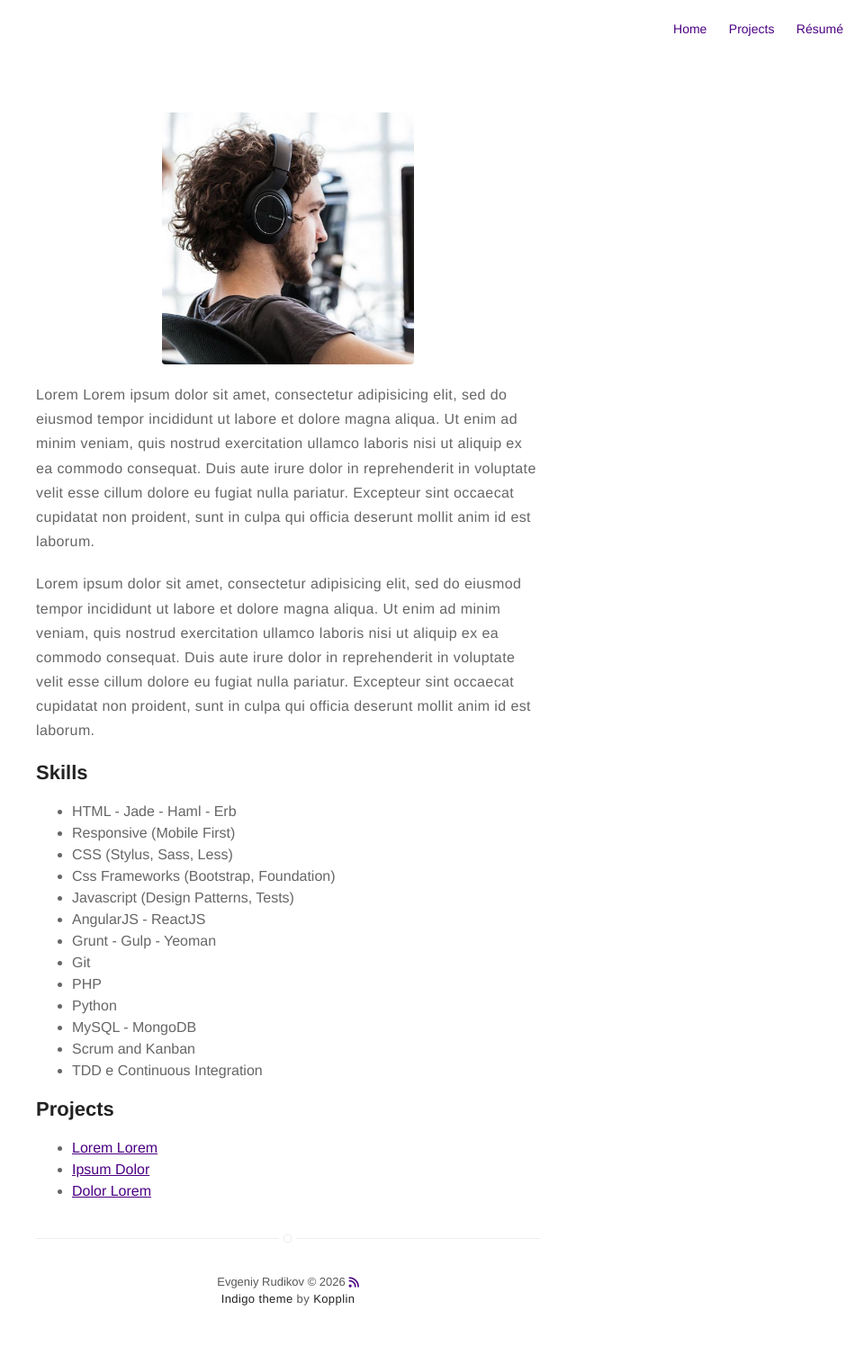
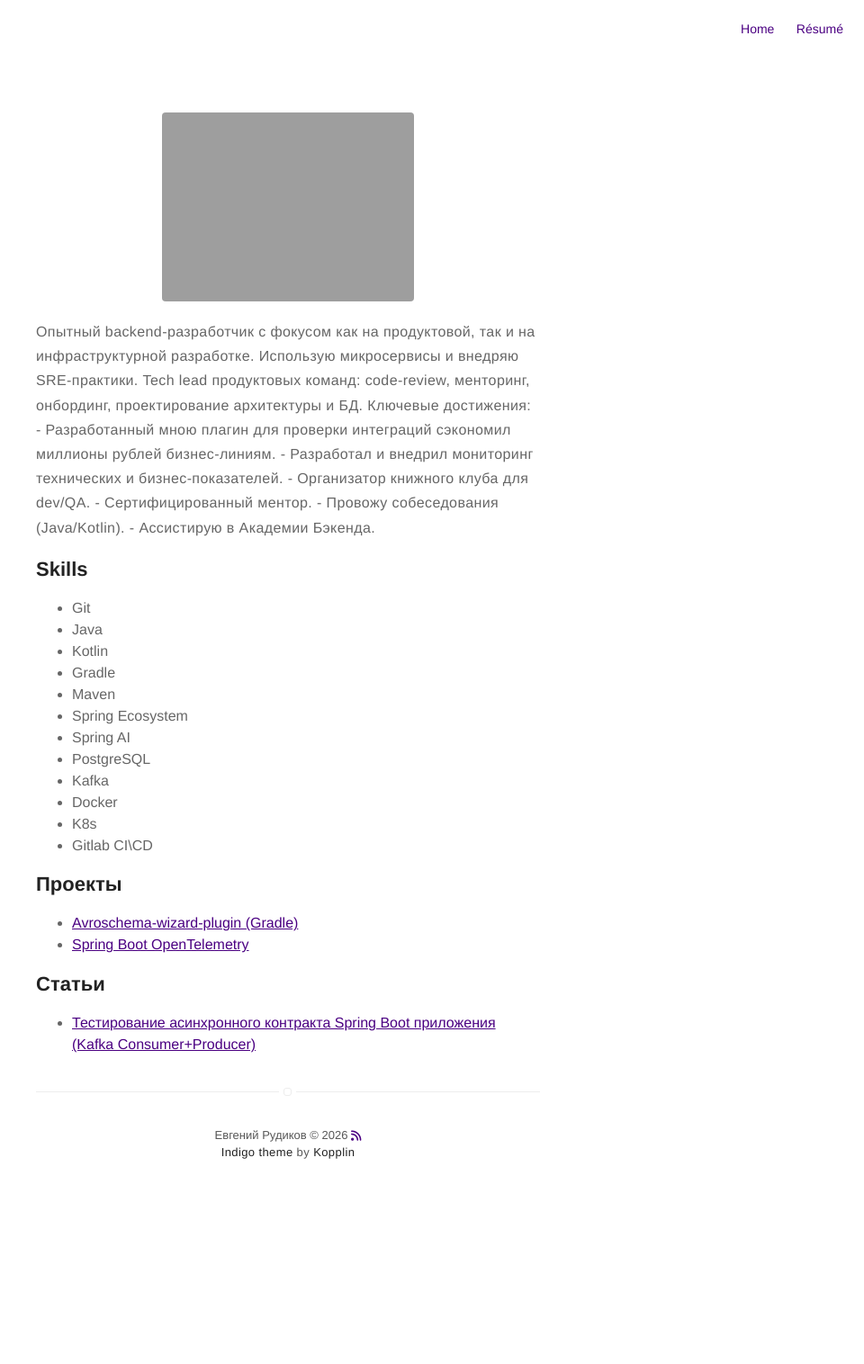
Before and after one commit to rudikone/rudikone.github.io, a Jekyll site: the page built from about.md, in a window 1280 px wide. Shown: the whole page at 90% size, without its empty margins (320-1280 px from the left). Built offline with Jekyll 4.4.1, drawn with Linux system fonts in a browser that asks for light colours; nearby versions of some CDN libraries; after the commit the page ends 1352 px from its top, so only the background shows below that.

Commit message:
Fix template

```diff
--- a/_config.yml
+++ b/_config.yml
@@ -1,11 +1,11 @@
 # main text of home
-title: Evgeniy Rudikov
+title: Евгений Рудиков
 bio: In Kotlin we trust
 
 # if it's an external image, update below for true
 # better with square images
 external-image: false
-picture: assets/images/profile.jpg
+picture: assets/images/profile2.jpg
 
 # your site color theme, true for dark theme,
 # false to light theme, auto to switch with system.
@@ -15,7 +15,7 @@ dark-theme: auto
 # and specify source (external or local).
 resume: true
 resume-external: true
-resume-url: https://voronezh.hh.ru/resume/a34643acff08f962b40039ed1f653574446d4d
+resume-url: https://hh.ru/resume/a34643acff08f962b40039ed1f653574446d4d
 
 url: https://rudikone.github.io/
 
@@ -33,10 +33,10 @@ email: mudoda88@gmail.com
 
 authors:
   rudikov:
-    name: Evgeniy Rudikov
+    name: Евгений Рудиков
     bio: In Kotlin we trust
     external-image: false
-    picture: assets/images/profile.jpg
+    picture: assets/images/profile2.jpg
     instagram: e.rudikov
 
 # do you want a larger site? change the option below
@@ -45,7 +45,7 @@ authors:
 width: normal
 
 # if you don't need projects, comment the *projects* configs below
-projects: true
+#projects: true
 
 # if you don't need "about" or "blog", comment them out below
 about: true
@@ -61,10 +61,10 @@ about: true
 #related: true
 
 # Display links for next and previous posts for the specified categories
-post-advance-links: [blog]
+post-advance-links: []
 
 # show author block at the end of a post ?
-show-author: true
+#show-author: true
 
 # do you want some animations?
 animation: true
--- a/about.md
+++ b/about.md
@@ -2,44 +2,47 @@
 title: About
 layout: page
 ---
+
 ![Profile Image]({% if site.external-image %}{{ site.picture }}{% else %}{{ site.url }}/{{ site.picture }}{% endif %})
 
-<p>Lorem Lorem ipsum dolor sit amet, consectetur adipisicing elit, sed do eiusmod
-tempor incididunt ut labore et dolore magna aliqua. Ut enim ad minim veniam,
-quis nostrud exercitation ullamco laboris nisi ut aliquip ex ea commodo
-consequat. Duis aute irure dolor in reprehenderit in voluptate velit esse
-cillum dolore eu fugiat nulla pariatur. Excepteur sint occaecat cupidatat non
-proident, sunt in culpa qui officia deserunt mollit anim id est laborum.</p>
+<p>Опытный backend-разработчик с фокусом как на продуктовой, так и на инфраструктурной разработке.
+Использую микросервисы и внедряю SRE-практики.
+Tech lead продуктовых команд: code-review, менторинг, онбординг, проектирование архитектуры и БД.
 
-<p>Lorem ipsum dolor sit amet, consectetur adipisicing elit, sed do eiusmod
-tempor incididunt ut labore et dolore magna aliqua. Ut enim ad minim veniam,
-quis nostrud exercitation ullamco laboris nisi ut aliquip ex ea commodo
-consequat. Duis aute irure dolor in reprehenderit in voluptate velit esse
-cillum dolore eu fugiat nulla pariatur. Excepteur sint occaecat cupidatat non
-proident, sunt in culpa qui officia deserunt mollit anim id est laborum.</p>
+Ключевые достижения:
+- Разработанный мною плагин для проверки интеграций сэкономил миллионы рублей бизнес-линиям.
+- Разработал и внедрил мониторинг технических и бизнес-показателей.
+- Организатор книжного клуба для dev/QA.
+- Сертифицированный ментор.
+- Провожу собеседования (Java/Kotlin).
+- Ассистирую в Академии Бэкенда.</p>
 
 <h2>Skills</h2>
 
 <ul class="skill-list">
-	<li>HTML - Jade - Haml - Erb</li>
-	<li>Responsive (Mobile First)</li>
-	<li>CSS (Stylus, Sass, Less)</li>
-	<li>Css Frameworks (Bootstrap, Foundation)</li>
-	<li>Javascript (Design Patterns, Tests)</li>
-	<li>AngularJS - ReactJS</li>
-	<li>Grunt - Gulp - Yeoman</li>
 	<li>Git</li>
-	<li>PHP</li>
-	<li>Python</li>
-	<li>MySQL - MongoDB</li>
-	<li>Scrum and Kanban</li>
-	<li>TDD e Continuous Integration</li>
+	<li>Java</li>
+	<li>Kotlin</li>
+	<li>Gradle</li>
+	<li>Maven</li>
+    <li>Spring Ecosystem</li>
+    <li>Spring AI</li>
+	<li>PostgreSQL</li>
+	<li>Kafka</li>
+	<li>Docker</li>
+	<li>K8s</li>
+	<li>Gitlab CI\CD</li>
 </ul>
 
-<h2>Projects</h2>
+<h2>Проекты</h2>
 
 <ul>
-	<li><a href="https://github.com/">Lorem Lorem</a></li>
-	<li><a href="https://github.com/">Ipsum Dolor</a></li>
-	<li><a href="https://github.com/">Dolor Lorem</a></li>
+	<li><a href="https://github.com/rudikone/avroschema-wizard-plugin">Avroschema-wizard-plugin (Gradle)</a></li>
+	<li><a href="https://github.com/rudikone/spring-boot-otel-tracing-example">Spring Boot OpenTelemetry</a></li>
 </ul>
+
+<h2>Статьи</h2>
+
+<ul>
+	<li><a href="https://habr.com/ru/articles/824594/">Тестирование асинхронного контракта Spring Boot приложения (Kafka Consumer+Producer)</a></li>
+</ul>
```
Also changed, not shown: assets/images/profile.jpg (deleted), 1 other file.
